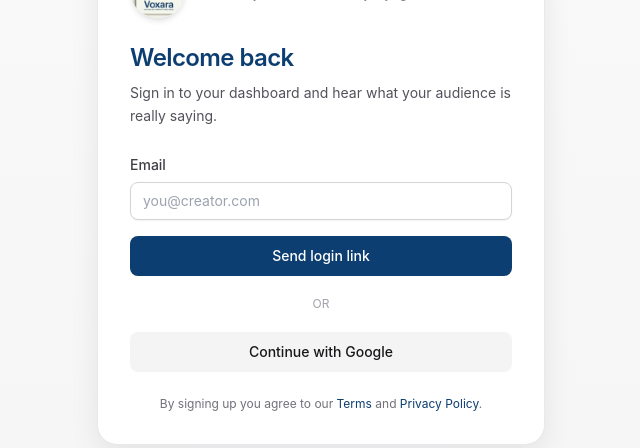
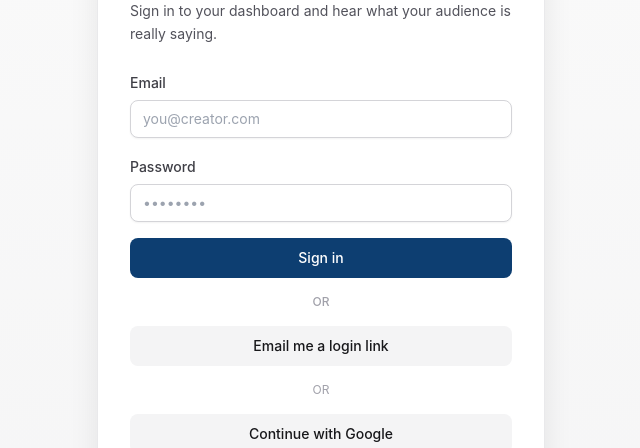
Before and after one commit to Mohammad-Joarder/Voxara, a Next.js app: page /login in a window 1280 px wide. Shown: the part 213-661 px from the top of the page, without its empty margins (319-959 px from the left). Built offline with nearby package versions, Linux system fonts and the light colour scheme; no server answers.

Commit message:
login update

```diff
--- a/src/app/(auth)/auth/confirm/route.ts
+++ b/src/app/(auth)/auth/confirm/route.ts
@@ -45,12 +45,7 @@ export async function GET(request: NextRequest) {
       return redirectTo('/login?error=user_not_found')
     }
 
-    const existing = await prisma.creator.findUnique({
-      where: { id: user.id },
-      select: { id: true }
-    })
-
-    await prisma.creator.upsert({
+    const creator = await prisma.creator.upsert({
       where: { id: user.id },
       update: {
         email: user.email
@@ -59,12 +54,19 @@ export async function GET(request: NextRequest) {
         id: user.id,
         email: user.email,
         displayName: getDisplayNameFromEmail(user.email)
-      }
+      },
+      select: { consentAiAnalysis: true }
     })
 
-    return redirectTo(existing ? '/dashboard' : '/onboarding')
+    const nextPath = creator.consentAiAnalysis ? '/dashboard' : '/onboarding'
+    return redirectTo(nextPath)
   } catch (error) {
-    const message = error instanceof Error ? error.message : 'Authentication confirmation failed'
+    const raw = error instanceof Error ? error.message : 'Authentication confirmation failed'
+    const isDbUnreachable =
+      /Can't reach database server|P1001|connect ECONNREFUSED|ETIMEDOUT|ENOTFOUND/i.test(raw)
+    const message = isDbUnreachable
+      ? 'Your account was verified, but the app cannot reach the database. Check DATABASE_URL, that your Supabase project is not paused, and your network allows outbound database connections.'
+      : raw
     return redirectTo(`/login?error=${encodeURIComponent(message)}`)
   }
 }
--- a/src/app/(auth)/login/page.tsx
+++ b/src/app/(auth)/login/page.tsx
@@ -11,9 +11,15 @@ import { Input } from '@/components/ui/Input'
 import { useToast } from '@/components/ui/Toast'
 import { createSupabaseBrowserClient } from '@/lib/supabase-client'
 
+function postLoginPath(consentAiAnalysis: boolean) {
+  return consentAiAnalysis ? '/dashboard' : '/onboarding'
+}
+
 function LoginContent() {
   const [email, setEmail] = useState('')
+  const [password, setPassword] = useState('')
   const [loading, setLoading] = useState(false)
+  const [passwordLoading, setPasswordLoading] = useState(false)
   const [googleLoading, setGoogleLoading] = useState(false)
   const searchParams = useSearchParams()
   const router = useRouter()
@@ -40,18 +46,33 @@ function LoginContent() {
         return
       }
 
-      const response = await fetch('/api/creators/me')
+      const response = await fetch('/api/creators/me', { cache: 'no-store' })
+      if (response.status === 401) {
+        return
+      }
       if (response.ok) {
-        router.replace('/dashboard')
-      } else {
+        const payload = (await response.json()) as {
+          data: { creator: { consentAiAnalysis: boolean } }
+        }
+        router.replace(postLoginPath(payload.data.creator.consentAiAnalysis))
+        return
+      }
+      if (response.status === 404) {
         router.replace('/onboarding')
       }
     }
     void checkSession()
   }, [router, supabase])
 
-  const handleMagicLink = async (event: FormEvent) => {
-    event.preventDefault()
+  const handleMagicLink = async () => {
+    if (!email.trim()) {
+      showToast({
+        title: 'Email required',
+        description: 'Enter your email to receive a login link.',
+        variant: 'error'
+      })
+      return
+    }
     setLoading(true)
     try {
       const redirectTo = `${window.location.origin}/auth/confirm`
@@ -76,6 +97,52 @@ function LoginContent() {
       })
     } finally {
       setLoading(false)
+    }
+  }
+
+  const handlePasswordSignIn = async (event: FormEvent) => {
+    event.preventDefault()
+    setPasswordLoading(true)
+    try {
+      const { data, error } = await supabase.auth.signInWithPassword({
+        email,
+        password
+      })
+      if (error) {
+        showToast({
+          title: 'Sign in failed',
+          description: error.message,
+          variant: 'error'
+        })
+        return
+      }
+      if (!data.session) {
+        showToast({
+          title: 'Sign in failed',
+          description: 'No session was created.',
+          variant: 'error'
+        })
+        return
+      }
+      const response = await fetch('/api/creators/me', { cache: 'no-store' })
+      if (response.status === 404) {
+        router.replace('/onboarding')
+        return
+      }
+      if (response.ok) {
+        const payload = (await response.json()) as {
+          data: { creator: { consentAiAnalysis: boolean } }
+        }
+        router.replace(postLoginPath(payload.data.creator.consentAiAnalysis))
+        return
+      }
+      showToast({
+        title: 'Sign in failed',
+        description: 'Could not load your account.',
+        variant: 'error'
+      })
+    } finally {
+      setPasswordLoading(false)
     }
   }
 
@@ -109,7 +176,7 @@ function LoginContent() {
         <p className='mt-2 text-sm leading-relaxed text-surface-600'>
           Sign in to your dashboard and hear what your audience is really saying.
         </p>
-        <form className='mt-6 space-y-4' onSubmit={handleMagicLink}>
+        <form className='mt-6 space-y-4' onSubmit={handlePasswordSignIn}>
           <Input
             label='Email'
             type='email'
@@ -117,12 +184,32 @@ function LoginContent() {
             value={email}
             onChange={(event) => setEmail(event.target.value)}
             placeholder='you@creator.com'
+            autoComplete='email'
           />
-          <Button className='w-full' loading={loading} type='submit'>
-            Send login link
+          <Input
+            label='Password'
+            type='password'
+            required
+            value={password}
+            onChange={(event) => setPassword(event.target.value)}
+            placeholder='••••••••'
+            autoComplete='current-password'
+          />
+          <Button className='w-full' loading={passwordLoading} type='submit'>
+            Sign in
           </Button>
         </form>
-        <div className='my-5 text-center text-xs uppercase text-surface-400'>or</div>
+        <div className='my-4 text-center text-xs font-medium uppercase text-surface-400'>or</div>
+        <Button
+          className='w-full'
+          variant='secondary'
+          loading={loading}
+          type='button'
+          onClick={() => void handleMagicLink()}
+        >
+          Email me a login link
+        </Button>
+        <div className='my-4 text-center text-xs uppercase text-surface-400'>or</div>
         <Button
           className='w-full'
           variant='secondary'
--- a/src/app/api/creators/me/route.ts
+++ b/src/app/api/creators/me/route.ts
@@ -70,14 +70,23 @@ export async function PATCH(request: Request) {
     }
 
     const data = parsed.data
+
+    const update: {
+      displayName?: string
+      consentAiAnalysis?: boolean
+      consentAcceptedAt?: Date | null
+      dataRetentionDays?: number
+    } = {}
+    if (data.displayName !== undefined) update.displayName = data.displayName
+    if (data.consentAiAnalysis !== undefined) update.consentAiAnalysis = data.consentAiAnalysis
+    if (data.consentAcceptedAt !== undefined) {
+      update.consentAcceptedAt = data.consentAcceptedAt ? new Date(data.consentAcceptedAt) : null
+    }
+    if (data.dataRetentionDays !== undefined) update.dataRetentionDays = data.dataRetentionDays
+
     const updated = await prisma.creator.upsert({
       where: { id: user.id },
-      update: {
-        displayName: data.displayName,
-        consentAiAnalysis: data.consentAiAnalysis,
-        consentAcceptedAt: data.consentAcceptedAt ? new Date(data.consentAcceptedAt) : undefined,
-        dataRetentionDays: data.dataRetentionDays
-      },
+      update,
       create: {
         id: user.id,
         email: user.email ?? `${user.id}@unknown.local`,
--- a/src/app/dashboard/layout.tsx
+++ b/src/app/dashboard/layout.tsx
@@ -12,6 +12,7 @@ import { cn } from '@/lib/utils'
 type CreatorSummary = {
   displayName: string
   avatarUrl: string | null
+  consentAiAnalysis: boolean
 }
 
 const navItems = [
@@ -48,6 +49,10 @@ export default function DashboardLayout({ children }: { children: ReactNode }) {
         const payload = (await creatorResponse.json()) as {
           data: { creator: CreatorSummary }
         }
+        if (!payload.data.creator.consentAiAnalysis) {
+          router.replace('/onboarding')
+          return
+        }
         setCreator(payload.data.creator)
       }
 
@@ -58,7 +63,7 @@ export default function DashboardLayout({ children }: { children: ReactNode }) {
       }
     }
     void loadHeaderData()
-  }, [pathname])
+  }, [pathname, router])
 
   const pageTitle = useMemo(() => {
     const matched = navItems.find((item) => pathname === item.href)
--- a/src/app/onboarding/page.tsx
+++ b/src/app/onboarding/page.tsx
@@ -52,7 +52,7 @@ function OnboardingContent() {
   )
 
   const loadAccounts = async () => {
-    const response = await fetch('/api/creators/me', { cache: 'no-store' })
+    const response = await fetch('/api/creators/me', { cache: 'no-store', credentials: 'include' })
     if (!response.ok) {
       return
     }
@@ -93,14 +93,25 @@ function OnboardingContent() {
       const response = await fetch('/api/creators/me', {
         method: 'PATCH',
         headers: { 'Content-Type': 'application/json' },
+        credentials: 'include',
         body: JSON.stringify({
           consentAiAnalysis: true,
           consentAcceptedAt: new Date().toISOString()
         })
       })
       if (!response.ok) {
+        let description = 'Please try again or sign out and sign in again.'
+        try {
+          const err = (await response.json()) as { error?: string; code?: string }
+          if (err.error) {
+            description = err.error
+          }
+        } catch {
+          // ignore
+        }
         showToast({
           title: 'Could not save consent',
+          description,
           variant: 'error'
         })
         return
```
Also changed, not shown: middleware.ts (+11 -3 lines), 2 other files (tests, documents, lock files or other folders).
